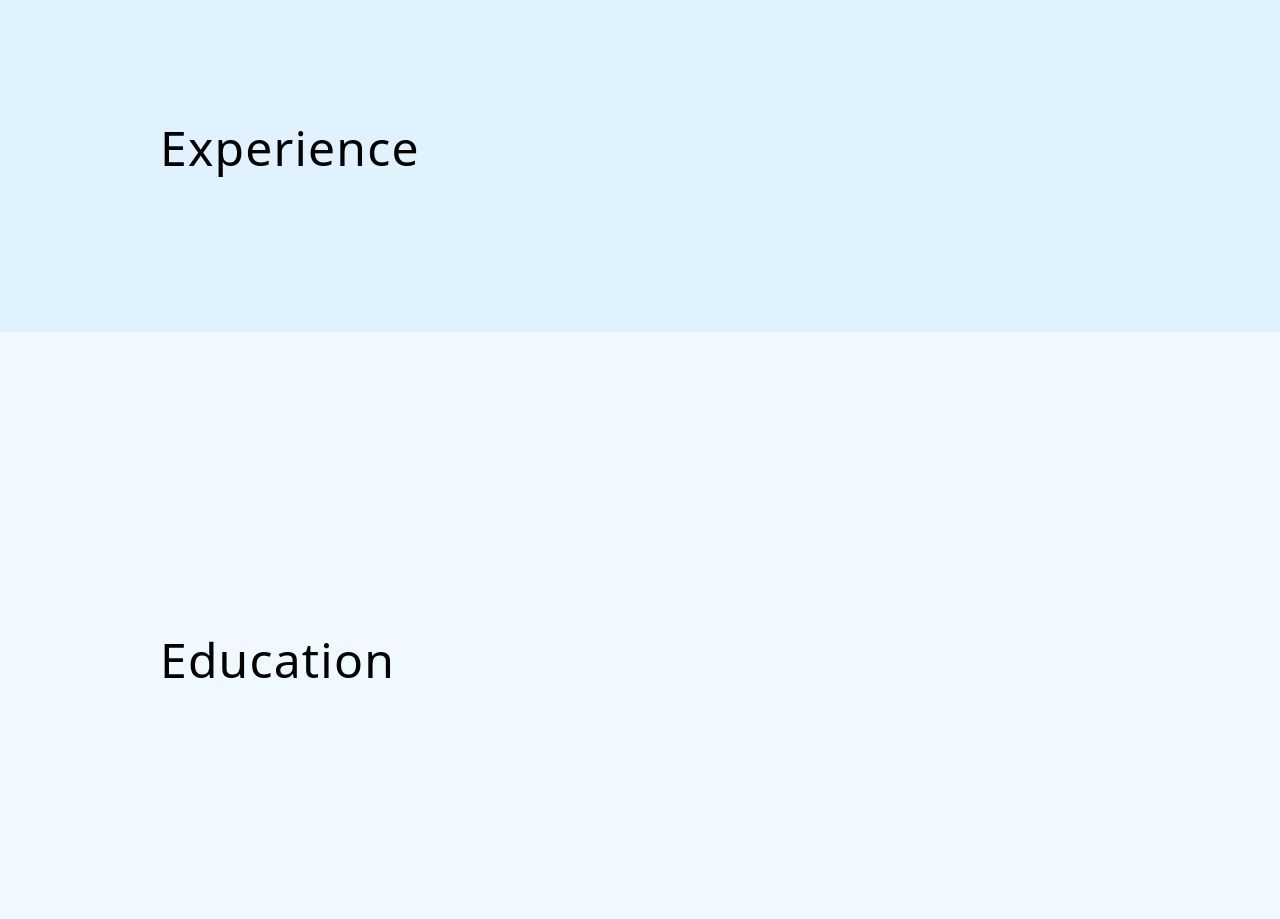
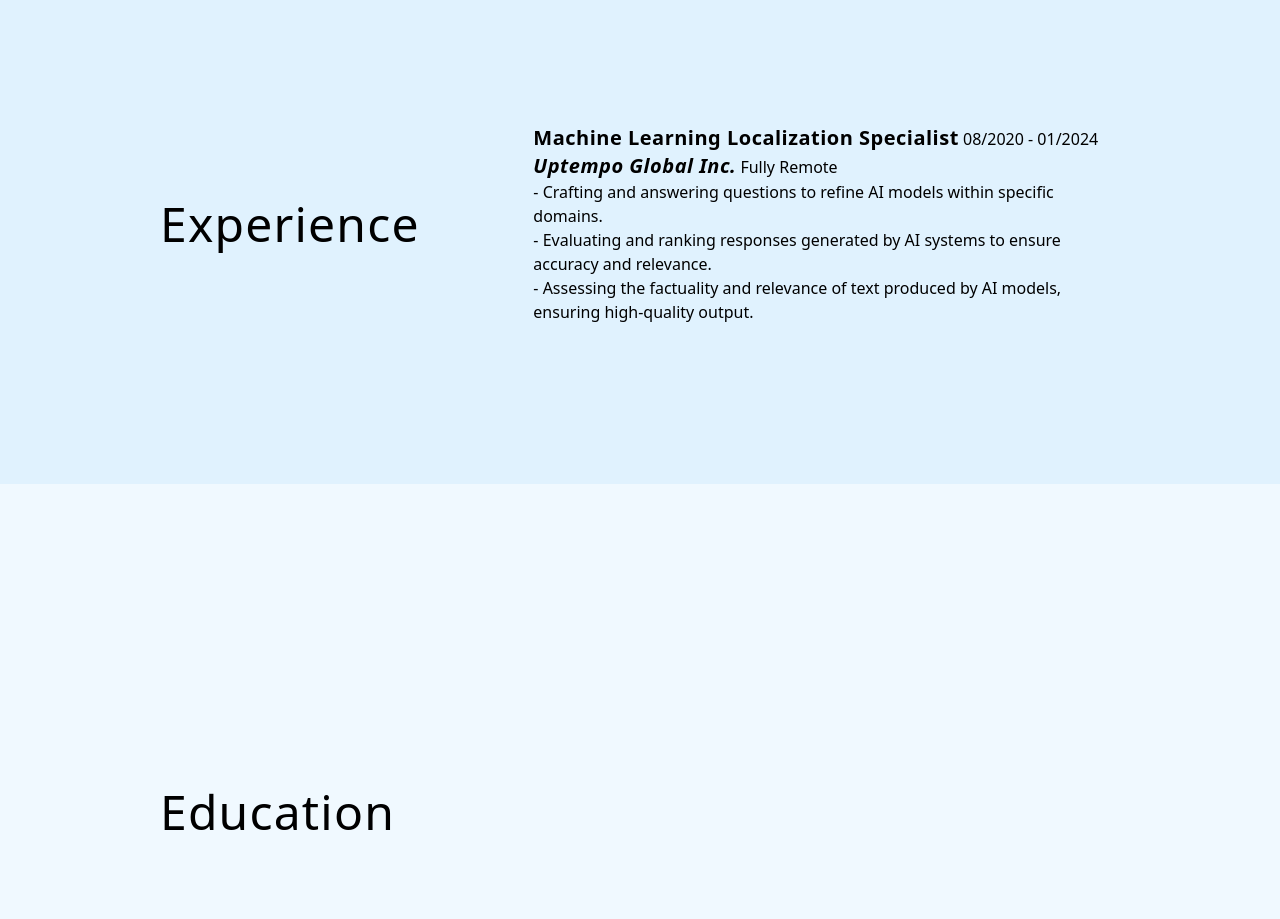
Before and after one commit to Asayaobi/Portfolio-Tailwind, a website: page public/index.html in a window 1280 px wide. Shown: the part 1560-2479 px from the top of the page. Drawn offline with Linux system fonts and the light colour scheme.

Commit message:
Add detail to job1 in Experience

```diff
--- a/public/index.html
+++ b/public/index.html
@@ -39,6 +39,17 @@
         <div class="my-auto p-20 text-5xl tracking-wide text-left">Experience</div>
         <div class="grid col-span-2 gap-10 text-left p-20">
             <!-- job1 -->
+            <div>
+                <span class="font-bold text-xl tracking-wide">Machine Learning Localization Specialist</span>
+                <span>   08/2020 - 01/2024</span>
+                    <div>
+                        <span class="font-bold italic text-xl tracking-wide">Uptempo Global Inc.</span>
+                        <span classN="italic">   Fully Remote</span>
+                    </div>
+                <div>- Crafting and answering questions to refine AI models within specific domains.</div>
+                <div>- Evaluating and ranking responses generated by AI systems to ensure accuracy and relevance.</div>
+                <div>- Assessing the factuality and relevance of text produced by AI models, ensuring high-quality output.</div>
+            </div>
             <!-- job2 -->
             <!-- job3 -->
         </div>
```
Also changed, not shown: public/style.css.
